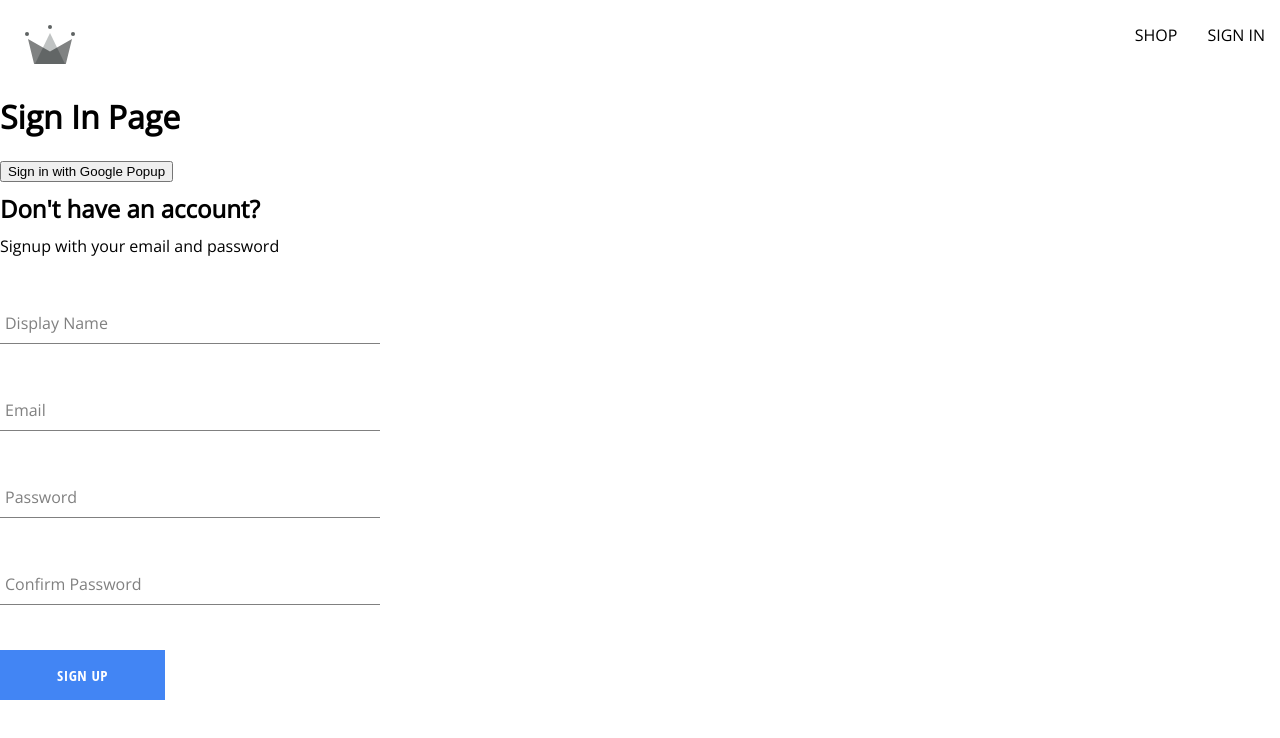
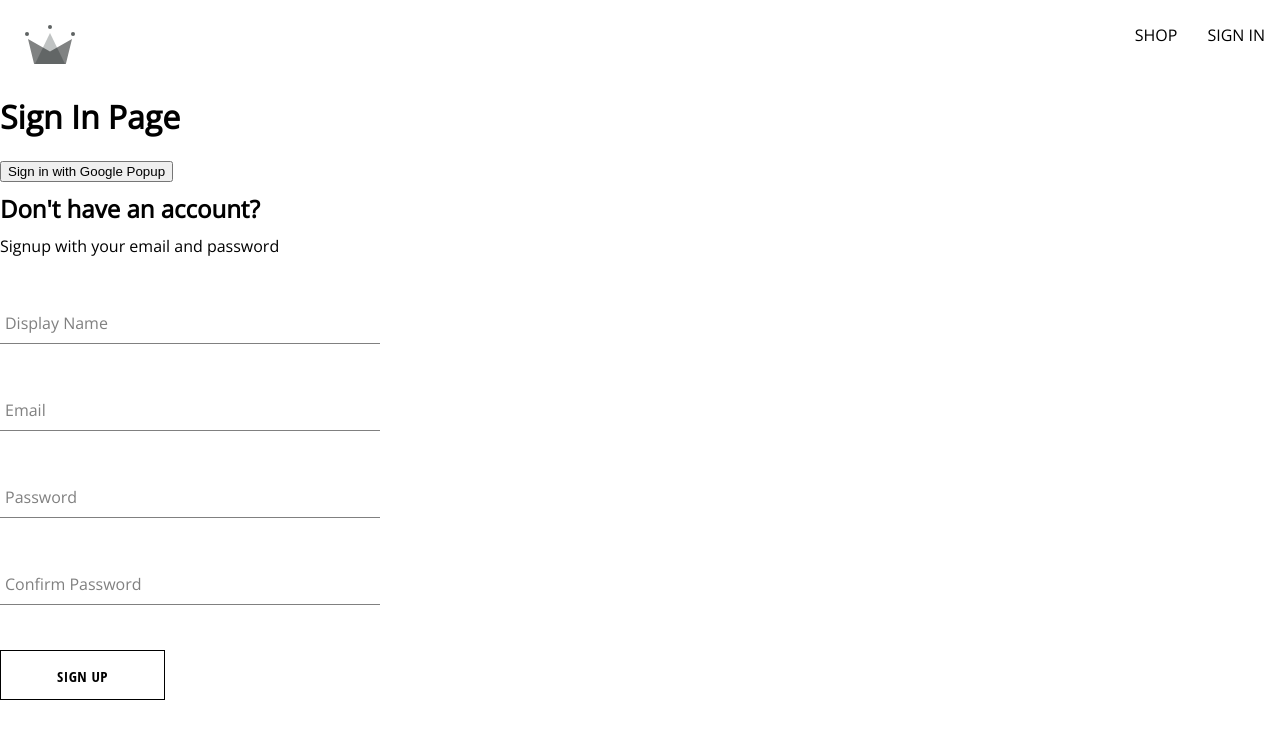
Before and after one commit to manienrico/capstone, a React (Create React App) app: page /sign-in in a window 1280 px wide. Shown: the top 738 px of the page. Built offline with nearby package versions, Linux system fonts and the light colour scheme; a web font is replaced by a local one.

Commit message:
created signup component, the form input component, button component

```diff
--- a/src/components/sign-up-form/sign-up-form.component.jsx
+++ b/src/components/sign-up-form/sign-up-form.component.jsx
@@ -95,7 +95,7 @@ const SignUpForm =()=>{
                 value={confirmPassword}
                 required
                  />
-                <Button buttonType="google" type="submit">
+                <Button buttonType="inverted" type="submit">
                     Sign Up
                 </Button>
             </form>
```
